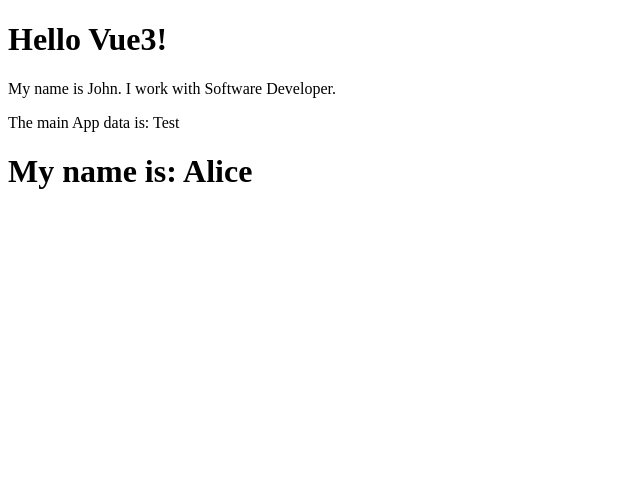
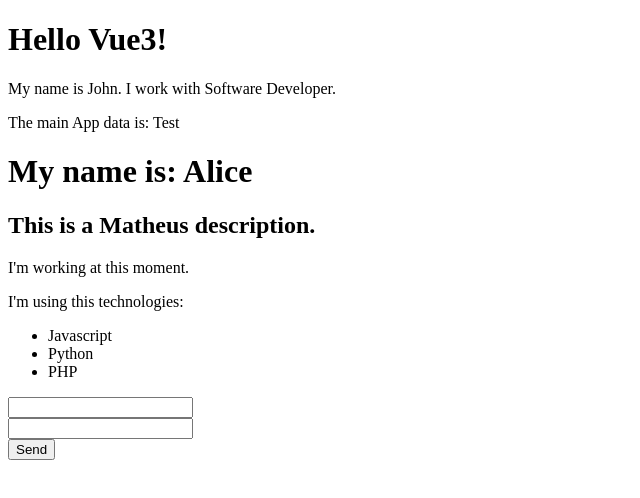
Before and after one commit to joaoflaviosantos/vue3-study, a Vue app in the folder vue3-vite/: page / in a window 1280 px wide. Shown: the top 498 px of the page, without its empty margins (0-640 px from the left). Built offline with nearby package versions, Linux system fonts and the light colour scheme.

Commit message:
feat: Implementing form components on Vue Components

```diff
--- a/vue3-vite/src/App.vue
+++ b/vue3-vite/src/App.vue
@@ -2,17 +2,20 @@
   <FirstComponent />
   <p>The main App data is: {{ testing }}</p>
   <LifeCycle />
+  <PeopleComponent />
 </template>
 
 <script>
 import FirstComponent from "./components/FirstComponent.vue";
 import LifeCycle from "./components/LifeCycle.vue";
+import PeopleComponent from "./components/PeopleComponent.vue";
 
 export default {
   name: "App",
   components: {
     FirstComponent,
     LifeCycle,
+    PeopleComponent,
   },
   data() {
     return {
--- /dev/null
+++ b/vue3-vite/src/components/FormComponent.vue
@@ -0,0 +1,28 @@
+<template>
+  <div>
+    <form action="">
+      <div>
+        <InputText />
+      </div>
+      <div>
+        <InputText />
+      </div>
+      <div>
+        <InputSubmit />
+      </div>
+    </form>
+  </div>
+</template>
+
+<script>
+import InputText from "./forms/InputText.vue";
+import InputSubmit from "./forms/InputSubmit.vue";
+
+export default {
+  name: "FormComponent",
+  components: {
+    InputText,
+    InputSubmit,
+  },
+};
+</script>
--- /dev/null
+++ b/vue3-vite/src/components/InfoComponent.vue
@@ -0,0 +1,17 @@
+<template>
+  <div>
+    <p>I'm working at this moment.</p>
+    <p>I'm using this technologies:</p>
+    <ul>
+      <li>Javascript</li>
+      <li>Python</li>
+      <li>PHP</li>
+    </ul>
+  </div>
+</template>
+
+<script>
+export default {
+  name: "InfoComponent",
+};
+</script>
--- /dev/null
+++ b/vue3-vite/src/components/PeopleComponent.vue
@@ -0,0 +1,25 @@
+<template>
+  <div>
+    <h2>This is a {{ name }} description.</h2>
+    <InfoComponent />
+    <FormComponent />
+  </div>
+</template>
+
+<script>
+import InfoComponent from "./InfoComponent.vue";
+import FormComponent from "./FormComponent.vue";
+
+export default {
+  name: "PeopleComponent",
+  components: {
+    InfoComponent,
+    FormComponent,
+  },
+  data() {
+    return {
+      name: "Matheus",
+    };
+  },
+};
+</script>
--- /dev/null
+++ b/vue3-vite/src/components/forms/InputSubmit.vue
@@ -0,0 +1,9 @@
+<template>
+  <input type="submit" value="Send" />
+</template>
+
+<script>
+export default {
+  name: "InputSubmit",
+};
+</script>
--- /dev/null
+++ b/vue3-vite/src/components/forms/InputText.vue
@@ -0,0 +1,9 @@
+<template>
+  <input type="text" />
+</template>
+
+<script>
+export default {
+  name: "InputText",
+};
+</script>
```
